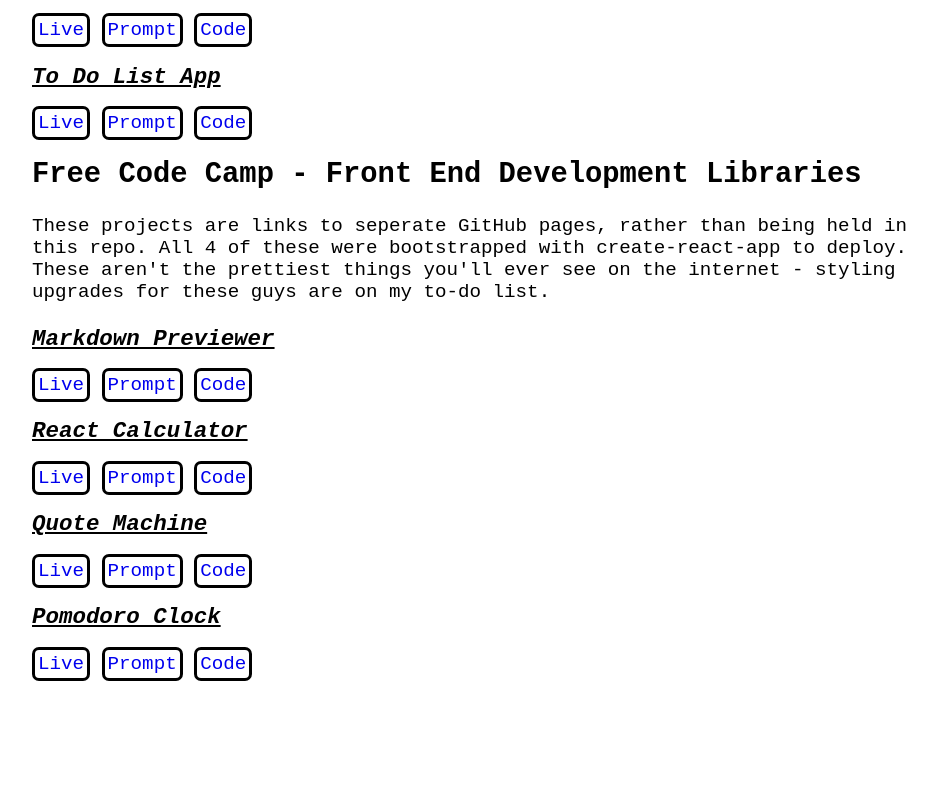
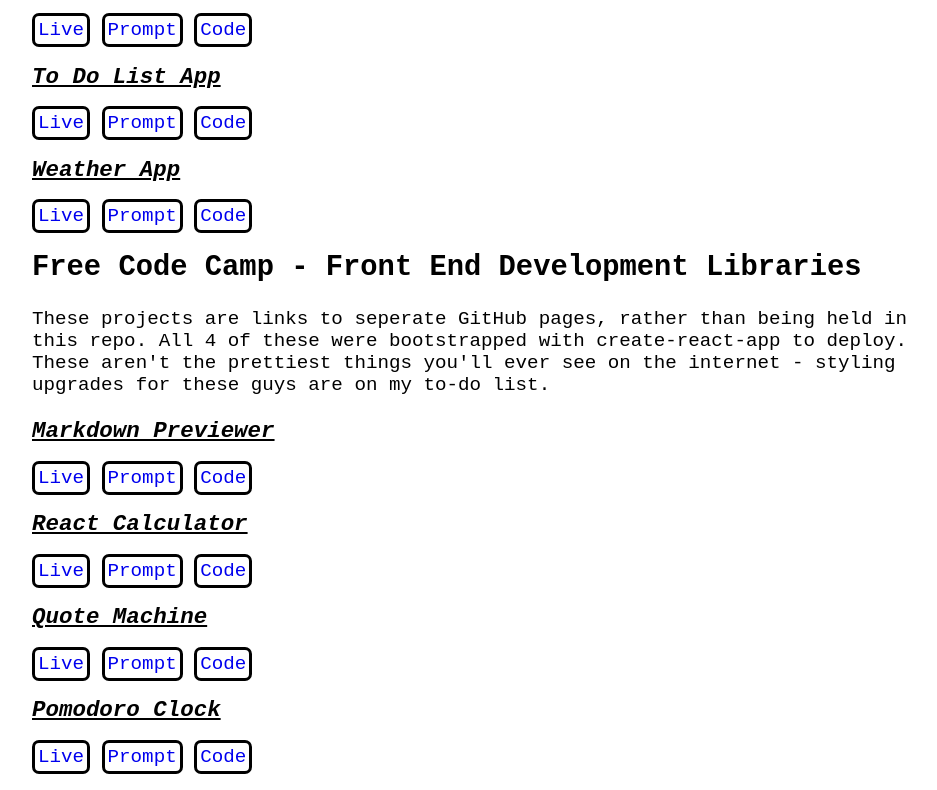
Before and after one commit to danme-l/dmeleras, a plain HTML site: page web-dev.html in a window 1280 px wide. Shown: the part 1036-1826 px from the top of the page, without its empty margins (288-1225 px from the left). Before the commit the page ends 1733 px from the top, so only its background shows below. Drawn offline with Linux system fonts and the light colour scheme.

Commit message:
add weather app

```diff
--- a/web-dev.html
+++ b/web-dev.html
@@ -83,6 +83,12 @@
                         <a class="project-link" href="https://www.theodinproject.com/lessons/node-path-javascript-todo-list">Prompt</a>
                         <a class="project-link" href="https://github.com/danme-l/todo-list">Code</a>
                     </div>
+                    <h3>Weather App</h3>
+                    <div class="project-link-container">
+                        <a class="project-link" href="https://danme-l.github.io/weather-app/">Live</a>
+                        <a class="project-link" href="https://www.theodinproject.com/lessons/node-path-javascript-weather-app">Prompt</a>
+                        <a class="project-link" href="https://github.com/danme-l/weather-app">Code</a>
+                    </div>
                     <h2>Free Code Camp - Front End Development Libraries</h2>
                     <p>
                         These projects are links to seperate GitHub pages, rather than being held in this repo.
```
